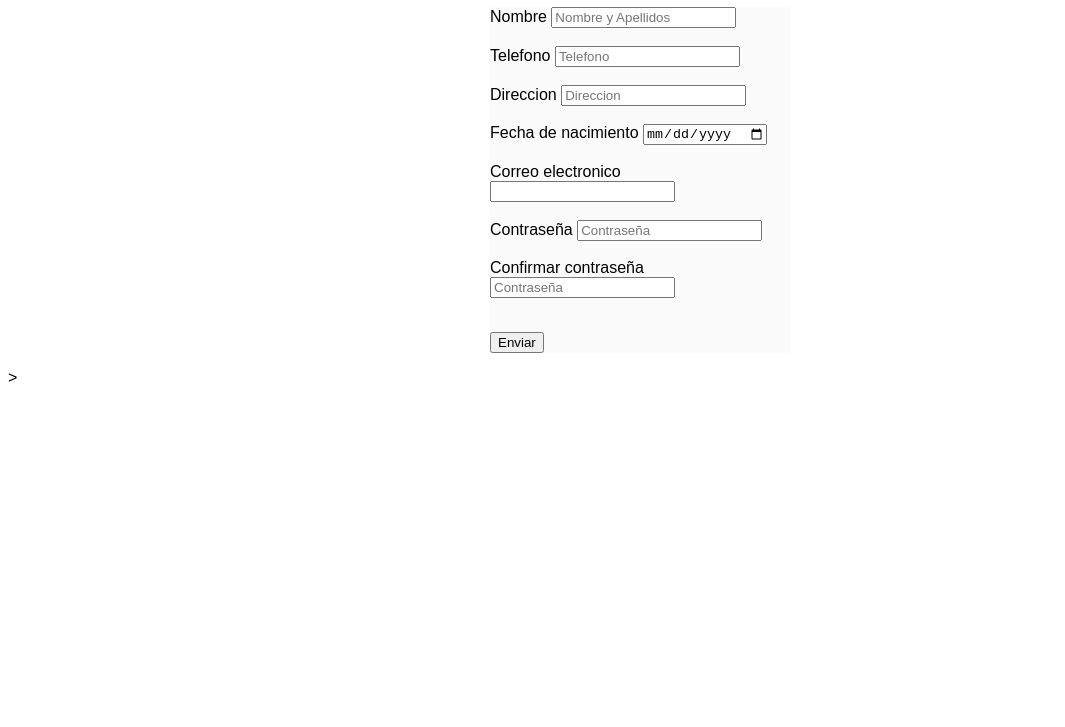
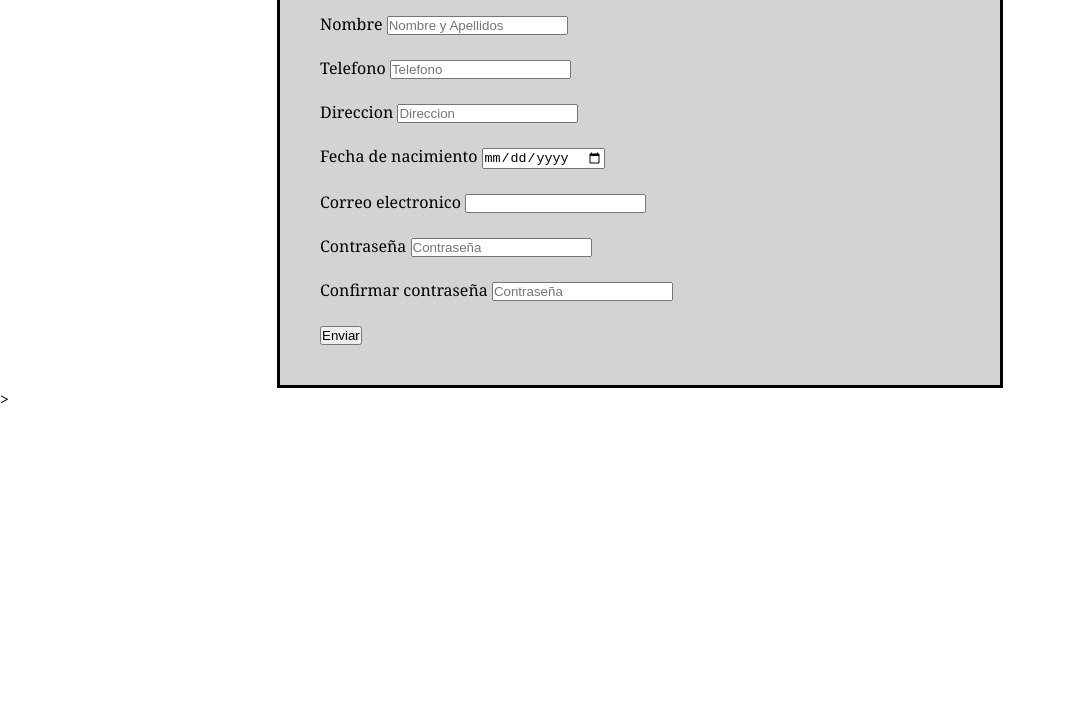
Before and after one commit to Nicolas200319/WEB, a plain HTML site: page index.html in a window 1280 px wide. Shown: the part 73-800 px from the top of the page, without its empty margins (0-1065 px from the left). Drawn offline with Linux system fonts and the light colour scheme.

Commit message:
Mejora del css

```diff
--- a/Estilos.css
+++ b/Estilos.css
@@ -1,11 +1,35 @@
-body{font-family: Arial; background-color: white; box-sizing: border-box;}
+*{
+
+  margin: 0px;
+  padding: 0px;
+
+}
+body{
+
+    font-family: Georgia, 'Times New Roman', Times, serif;
+    background-color: rgb(255, 255, 255);
+  }
 
 form{
-  background-color: rgba(245, 245, 245, 0.432);
+  margin: 10px;
+  background-color: rgb(211, 211, 211);
+  min-height: 300px;
   margin: 0 auto;
-  width: 300px;
+  width: 50%;
+  padding: 40px;
+  border: 3px solid black;
 }
 
+header{
+  background: rgb(63, 62, 65);
+  height: 120px;
+  width: 100%;
+  margin: 0px;
+  text-align: center;
+  line-height: 100px;
+  border: 3px solid black;
+  color: white;
+}
 h1{
     text-align: center;
 }
```
